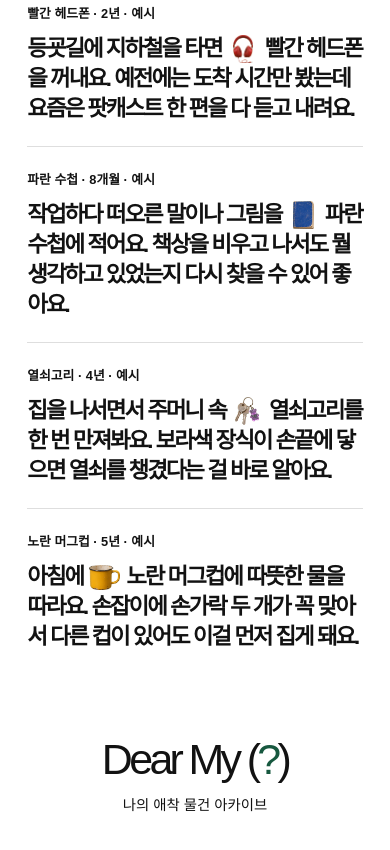
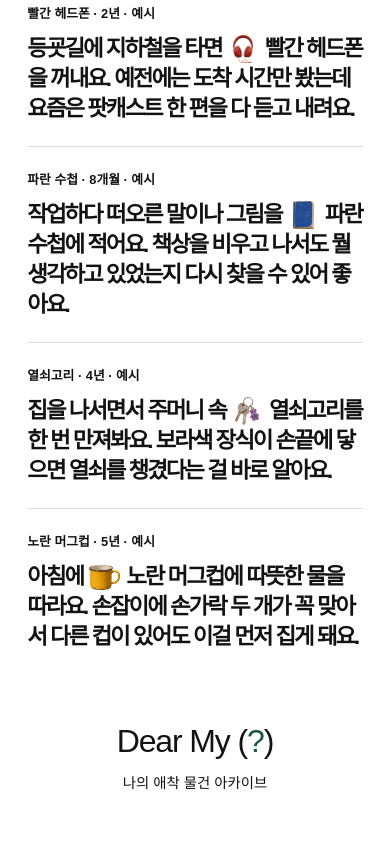
Before and after one commit to kimjihyun22557014/Dearmy, a plain HTML site: page index.html in a window 390 px wide. Shown: the part 382-1232 px from the top of the page. Drawn offline with Linux system fonts and the light colour scheme; no server answers.

Commit message:
Refine the centered archive title typography

```diff
--- a/style.css
+++ b/style.css
@@ -26,13 +26,13 @@ p, h1, h2, figure { margin: 0; }
   padding-inline: clamp(20px, 7vw, 100px);
 }
 .intro {
-  padding: clamp(64px, 12vw, 160px) 0 clamp(56px, 11vw, 144px);
+  padding: clamp(52px, 9vw, 128px) 0 clamp(56px, 11vw, 144px);
   text-align: center;
 }
 .wordmark {
   margin-bottom: 15px;
-  font: 400 clamp(3rem, 12vw, 11rem)/.98 Arial, sans-serif;
-  letter-spacing: -.085em;
+  font: 400 clamp(2rem, 8.1vw, 7.5rem)/.98 Arial, sans-serif;
+  letter-spacing: -.035em;
   white-space: nowrap;
 }
 .wordmark-question { color: var(--button-green); }
@@ -163,7 +163,6 @@ textarea { display: block; resize: vertical; line-height: 1.45; }
 .form-end button { flex-shrink: 0; text-decoration: underline; text-underline-offset: .25em; }
 #form-error { color: #9c1d1d; font-size: .83rem; margin-top: 7px; }
 @media (max-width: 580px) {
-  .wordmark { font-size: clamp(2.4rem, 11vw, 3.8rem); }
   .intro p { font-size: .9rem; }
   .story-body { grid-template-columns: 1fr; }
   .story-body img { height: 150px; }
```
Also changed, not shown: index.html (+1 -1 lines).
